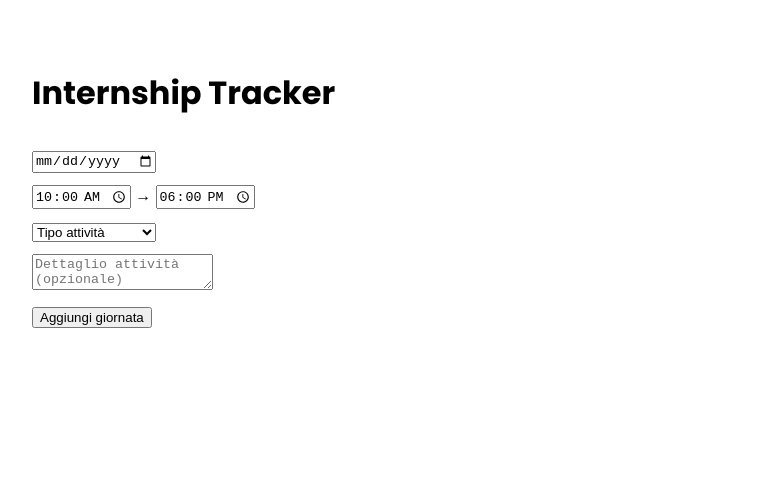
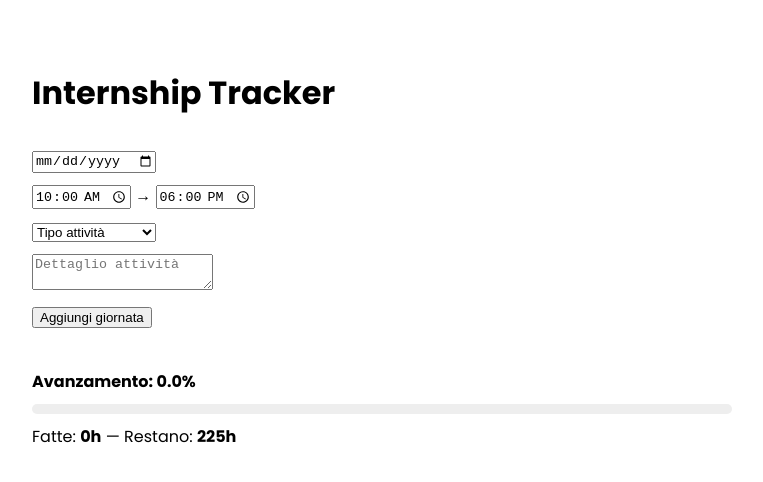
Before and after one commit to NUTSADV/nuts-tracker, a React (Vite) app: page / in a window 1280 px wide. Shown: the top 482 px of the page, without its empty margins (16-779 px from the left). Built offline with nearby package versions, Linux system fonts and the light colour scheme.

Commit message:
Update App.jsx

```diff
--- a/App.jsx
+++ b/App.jsx
@@ -1,4 +1,6 @@
 import { useState, useEffect } from "react";
+
+const TOTAL_HOURS = 225;
 
 const activities = [
   "Video Production",
@@ -24,7 +26,12 @@ const toDecimalHours = (start, end) => {
 
 const formatDate = (dateStr) => {
   const d = new Date(dateStr);
-  return d.toLocaleDateString("it-IT");
+  return d.toLocaleDateString("it-IT", {
+    weekday: "long",
+    day: "2-digit",
+    month: "2-digit",
+    year: "numeric",
+  });
 };
 
 export default function App() {
@@ -34,16 +41,15 @@ export default function App() {
   const [activity, setActivity] = useState("");
   const [note, setNote] = useState("");
   const [entries, setEntries] = useState([]);
+  const [editingIndex, setEditingIndex] = useState(null);
 
-  // 🔥 LOAD DATI ALL'AVVIO
+  // LOAD
   useEffect(() => {
     const saved = localStorage.getItem("nuts-tracker");
-    if (saved) {
-      setEntries(JSON.parse(saved));
-    }
+    if (saved) setEntries(JSON.parse(saved));
   }, []);
 
-  // 🔥 SALVA OGNI VOLTA CHE CAMBIA
+  // SAVE
   useEffect(() => {
     localStorage.setItem("nuts-tracker", JSON.stringify(entries));
   }, [entries]);
@@ -65,12 +71,39 @@ export default function App() {
       note,
     };
 
-    setEntries([newEntry, ...entries]);
+    if (editingIndex !== null) {
+      const updated = [...entries];
+      updated[editingIndex] = newEntry;
+      setEntries(updated);
+      setEditingIndex(null);
+    } else {
+      setEntries([newEntry, ...entries]);
+    }
+
     setNote("");
   };
 
+  const handleDelete = (i) => {
+    const updated = entries.filter((_, index) => index !== i);
+    setEntries(updated);
+  };
+
+  const handleEdit = (i) => {
+    const e = entries[i];
+    setDate(e.date);
+    setStart(e.start);
+    setEnd(e.end);
+    setActivity(e.activity);
+    setNote(e.note);
+    setEditingIndex(i);
+  };
+
+  const totalWorked = entries.reduce((acc, e) => acc + e.hours, 0);
+  const remaining = TOTAL_HOURS - totalWorked;
+  const progress = Math.min((totalWorked / TOTAL_HOURS) * 100, 100);
+
   return (
-    <div style={{ padding: 40, fontFamily: "Poppins", maxWidth: 600 }}>
+    <div style={{ padding: 40, fontFamily: "Poppins", maxWidth: 700 }}>
       <h1>Internship Tracker</h1>
 
       {/* FORM */}
@@ -109,15 +142,44 @@ export default function App() {
 
         <div style={{ marginTop: 10 }}>
           <textarea
-            placeholder="Dettaglio attività (opzionale)"
+            placeholder="Dettaglio attività"
             value={note}
             onChange={(e) => setNote(e.target.value)}
           />
         </div>
 
         <button style={{ marginTop: 10 }} onClick={handleAdd}>
-          Aggiungi giornata
+          {editingIndex !== null ? "Salva modifica" : "Aggiungi giornata"}
         </button>
+      </div>
+
+      {/* PROGRESS */}
+      <div style={{ marginTop: 40 }}>
+        <div style={{ marginBottom: 10 }}>
+          <strong>Avanzamento: {progress.toFixed(1)}%</strong>
+        </div>
+
+        <div
+          style={{
+            height: 10,
+            background: "#eee",
+            borderRadius: 10,
+            overflow: "hidden",
+          }}
+        >
+          <div
+            style={{
+              width: `${progress}%`,
+              background: "black",
+              height: "100%",
+            }}
+          />
+        </div>
+
+        <div style={{ marginTop: 10 }}>
+          Fatte: <strong>{totalWorked}h</strong> — Restano:{" "}
+          <strong>{remaining}h</strong>
+        </div>
       </div>
 
       {/* LISTA */}
@@ -126,17 +188,17 @@ export default function App() {
           <div
             key={i}
             style={{
-              padding: 12,
+              padding: 15,
               border: "1px solid #ddd",
-              borderRadius: 10,
-              marginBottom: 10,
+              borderRadius: 12,
+              marginBottom: 12,
             }}
           >
             <div style={{ fontWeight: "bold" }}>
               {formatDate(e.date)}
             </div>
 
-            <div style={{ fontSize: 20 }}>
+            <div style={{ fontSize: 22, fontWeight: "bold" }}>
               {e.hours} ore{" "}
               <span style={{ fontSize: 12, color: "#666" }}>
                 ({e.start} - {e.end})
@@ -150,6 +212,16 @@ export default function App() {
             {e.note && (
               <div style={{ color: "#666" }}>{e.note}</div>
             )}
+
+            <div style={{ marginTop: 10 }}>
+              <button onClick={() => handleEdit(i)}>Modifica</button>
+              <button
+                style={{ marginLeft: 10, color: "red" }}
+                onClick={() => handleDelete(i)}
+              >
+                Elimina
+              </button>
+            </div>
           </div>
         ))}
       </div>
```
